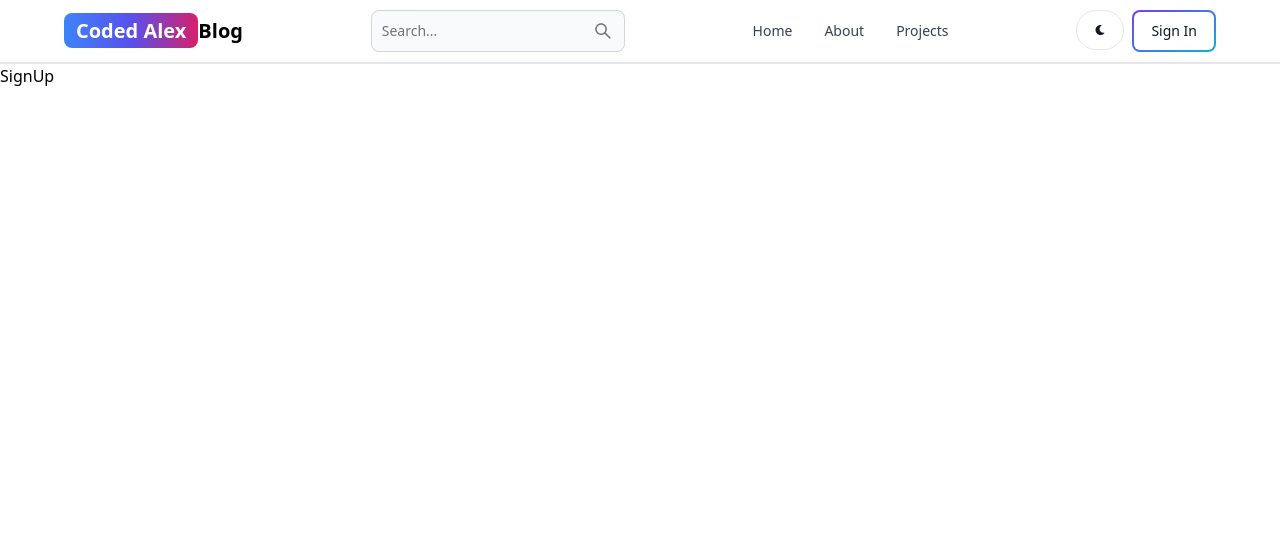
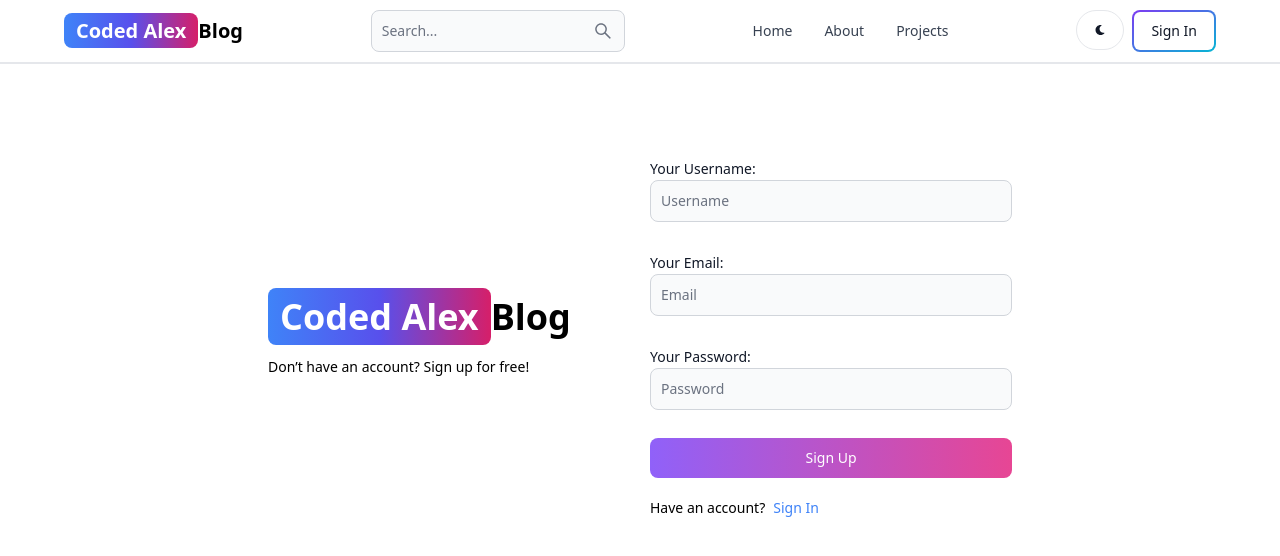
Before and after one commit to hackersbyte/Coded_Alex, a React (Vite) app in the folder client/: page /signup in a window 1280 px wide. Shown: the top 556 px of the page. Built offline with nearby package versions, Linux system fonts and the light colour scheme.

Commit message:
add signup ui

```diff
--- a/client/src/pages/SignUp.jsx
+++ b/client/src/pages/SignUp.jsx
@@ -1,9 +1,49 @@
 import React from 'react'
+import { Link } from 'react-router-dom'
+import { Label, TextInput, Button } from 'flowbite-react'
 
-const SignUp = () => {
+
+export default function SignUp() {
   return (
-    <div>SignUp</div>
+    <div className='min-h-screen mt-20'>
+    <div className='flex p-3 max-w-3xl mx-auto flex-col md:flex-row md:items-center gap-5'>
+      {/* left div */}
+      <div className='flex-1'>
+      <Link to="/" className='
+        text-4xl font-bold dark:text-white' >
+            <span className='px-3 py-1 bg-gradient-to-r from-blue-500
+            via-indigo-600 to-pink-600 rounded-lg text-white gap-5' >Coded Alex</span>
+            Blog
+        </Link>
+        <p className='text-sm mt-5'>
+          Don’t have an account? Sign up for free!
+        </p>
+      </div>
+      {/* right div */}
+      <div className='flex-1'>
+        <form className='flex flex-col gap-7' >
+          <div>
+            < Label value='Your Username:'/>
+            <TextInput type='text' placeholder='Username' id='username' />
+          </div>
+          <div>
+            < Label value='Your Email:'/>
+            <TextInput type='text' placeholder='Email' id='email' />
+          </div>
+          <div>
+            < Label value='Your Password:'/>
+            <TextInput type='text' placeholder='Password' id='password' />
+          </div>
+          <Button gradientDuoTone='purpleToPink' type='submit'> Sign Up</Button>
+        </form>
+      <div className='flex gap-2 text-sm mt-5'>
+        <span>Have an account?</span>
+        <Link to='/signin' className='text-blue-500'>
+          Sign In
+        </Link>
+      </div>
+      </div>
+    </div>
+    </div>
   )
 }
-
-export default SignUp
```
